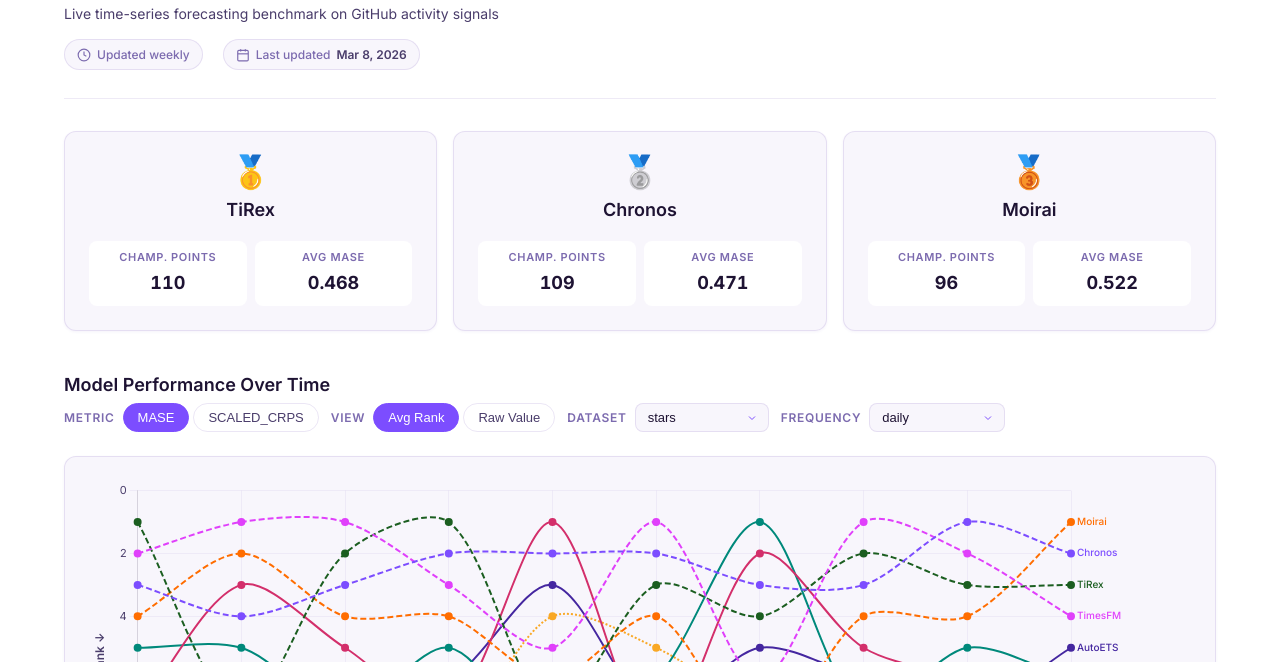
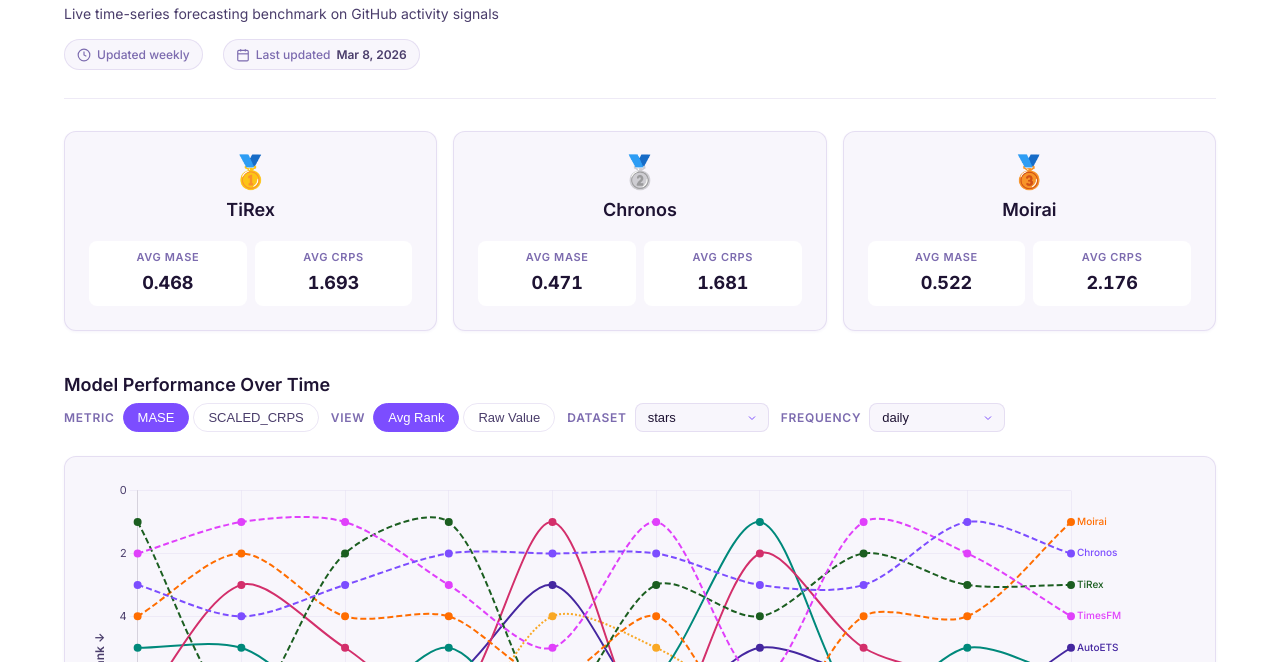
Before and after one commit to friscobrisco/impermanentwebpage, a plain HTML site: page index.html in a window 1280 px wide. Shown: the part 138-800 px from the top of the page. Drawn offline with nearby package versions, Linux system fonts and the light colour scheme.

Commit message:
Replace champ points with avg MASE/CRPS in summary medals

```diff
--- a/index.html
+++ b/index.html
@@ -922,12 +922,12 @@
       <div class="model-name">${m.model}</div>
       <div class="metrics">
         <div class="metric-box">
-          <div class="metric-label">Champ. Points</div>
-          <div class="metric-value">${m.totalPts}</div>
+          <div class="metric-label">Avg MASE</div>
+          <div class="metric-value">${m.summary ? m.summary.avg_mase.toFixed(3) : 'N/A'}</div>
         </div>
         <div class="metric-box">
-          <div class="metric-label">Avg MASE</div>
-          <div class="metric-value">${m.summary ? m.summary.avg_mase.toFixed(3) : 'N/A'}</div>
+          <div class="metric-label">Avg CRPS</div>
+          <div class="metric-value">${m.summary ? m.summary.avg_crps.toFixed(3) : 'N/A'}</div>
         </div>
       </div>
     </div>`;
```
Also changed, not shown: templates/dashboard.html (+4 -4 lines).
